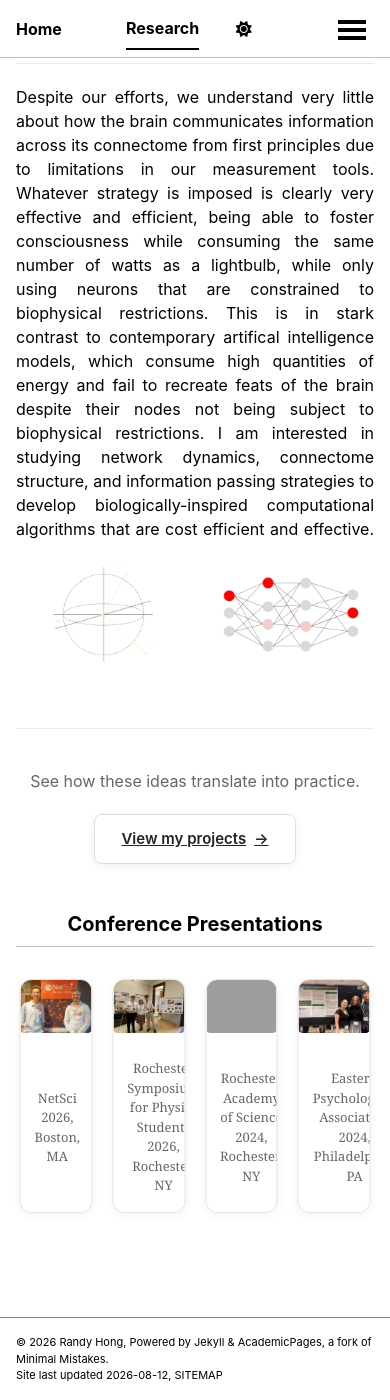
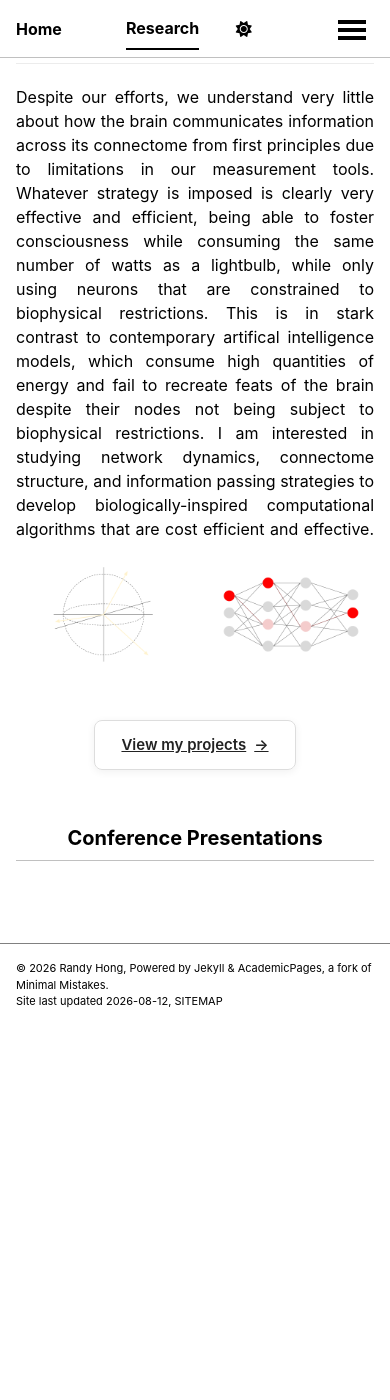
Before and after one commit to randyhongg/randyhongg.github.io, a Jekyll site: the page built from _pages/research.md, in a window 390 px wide and 1400 px high, scrolled down 679 px. Built offline with Jekyll 4.4.1, drawn with Linux system fonts in a browser that asks for light colours; a style sheet for code colours, icons or effects is not loaded; after the commit the page ends 1705 px from its top, so only the background shows below that; grey boxes are pictures that could not be loaded.

Commit message:
Update research.md

```diff
--- a/_pages/research.md
+++ b/_pages/research.md
@@ -41,14 +41,7 @@ author_profile: false
 }
 .cta-section {
   text-align: center;
-  margin: 64px 0 48px;
-  padding-top: 40px;
-  border-top: 1px solid #ececec;
-}
-.cta-lead {
-  font-size: 15px;
-  color: #666;
-  margin: 0 0 16px;
+  margin: 56px 0;
 }
 .cta-button {
   display: inline-flex;
@@ -105,7 +98,6 @@ Despite our efforts, we understand very little about how the brain communicates
 </div>
 
 <div class="cta-section">
-  <p class="cta-lead">See how these ideas translate into practice.</p>
   <a class="cta-button" href="/projects/">View my projects <span>→</span></a>
 </div>
 
@@ -123,53 +115,4 @@ Despite our efforts, we understand very little about how the brain communicates
 }
 .conference-photos-wide .photo-grid {
   display: grid;
-  grid-template-columns: repeat(2, 1fr);
-  gap: 20px;
-}
-.conference-photos-wide figure {
-  margin: 0;
-  border: 1px solid #e5e5e5;
-  border-radius: 12px;
-  overflow: hidden;
-  box-shadow: 0 2px 8px rgba(0, 0, 0, 0.06);
-  background-color: #fff;
-}
-.conference-photos-wide img {
-  width: 100%;
-  aspect-ratio: 4 / 3;
-  object-fit: cover;
-  display: block;
-}
-.conference-photos-wide figcaption {
-  padding: 10px 14px;
-  font-size: 13px;
-  color: #666;
-  text-align: center;
-}
-@media (max-width: 700px) {
-  .conference-photos-wide .photo-grid {
-    grid-template-columns: repeat(4, 1fr);
-  }
-}
-</style>
-
-<div class="conference-photos-wide">
-  <div class="photo-grid">
-    <figure>
-      <img src="../images/netsci2026.jpg" alt="NetSci 2026">
-      <figcaption>NetSci 2026, Boston, MA</figcaption>
-    </figure>
-    <figure>
-      <img src="../images/rochsym2026.jpg" alt="Rochester Symposium 2026">
-      <figcaption>Rochester Symposium for Physics Students 2026, Rochester, NY</figcaption>
-    </figure>
-    <figure>
-      <img src="../images/ras_lina.jpg" alt="RAS 2024">
-      <figcaption>Rochester Academy of Science 2024, Rochester, NY</figcaption>
-    </figure>
-    <figure>
-      <img src="../images/epa.jpg" alt="Eastern Psychological Association 2024">
-      <figcaption>Eastern Psychological Association 2024, Philadelphia, PA</figcaption>
-    </figure>
-  </div>
-</div>
+  grid-template-columns:
```
